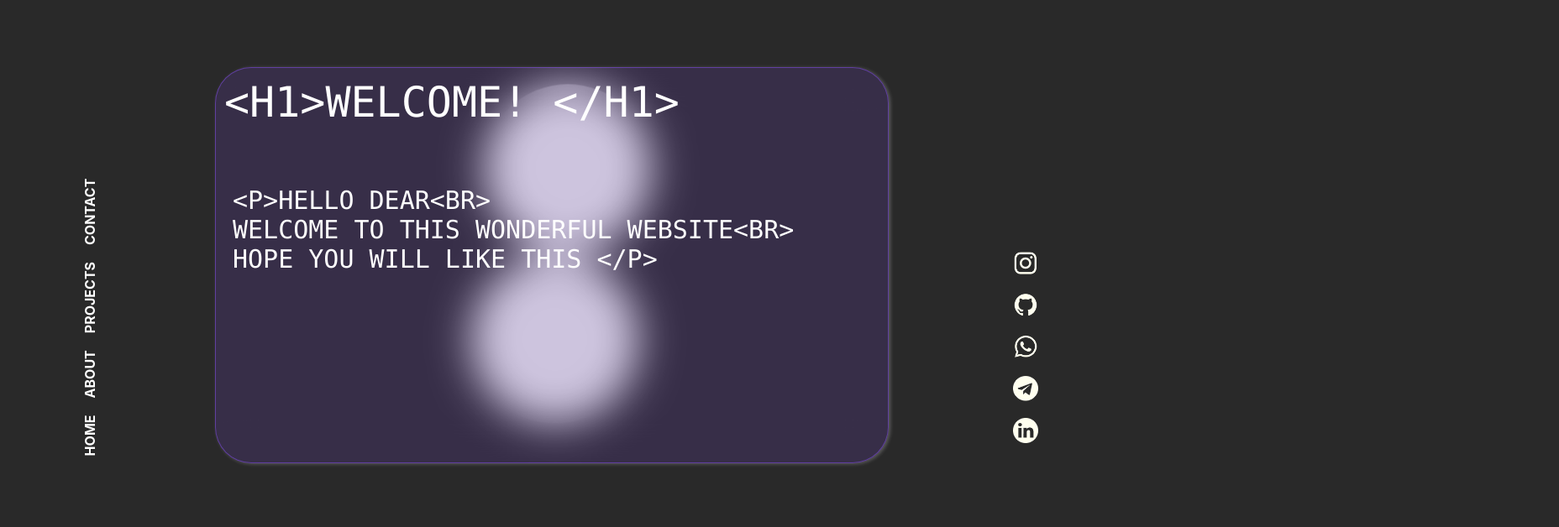
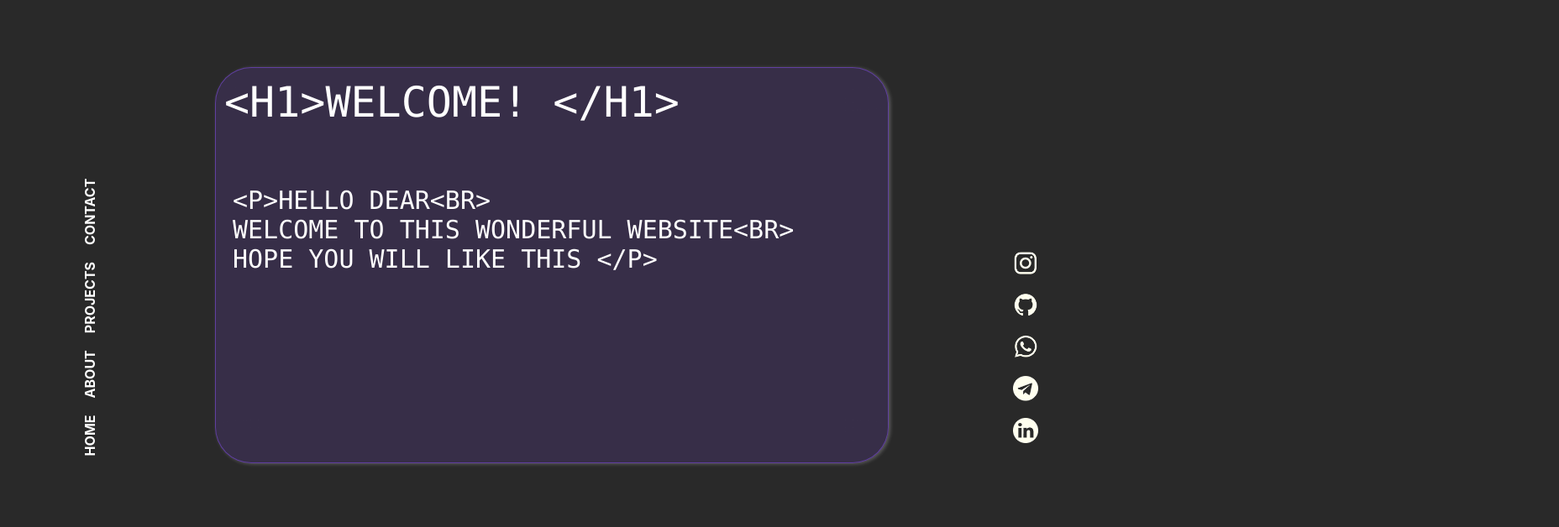
Before and after one commit to Droomiweb/dev-abin, a React (Create React App) app: page / in a window 1280 px wide. Shown: the top 628 px of the page at 84% size, 1856 px wide, since content can reach past the window. Built offline with nearby package versions, Linux system fonts and the light colour scheme.

Commit message:
first commit

```diff
--- a/src/App.css
+++ b/src/App.css
@@ -115,6 +115,7 @@ body{
 }
 
 
+it remote set-url origin https://droomiweb@github.com/user/repo.gi
 .circle1,.circle2{
   content: '';
   width: 200px;
```
